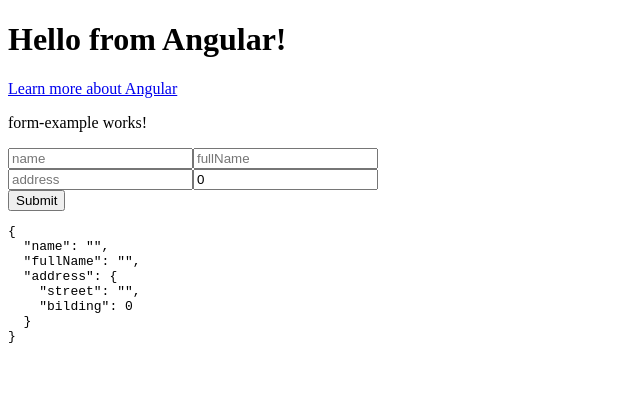
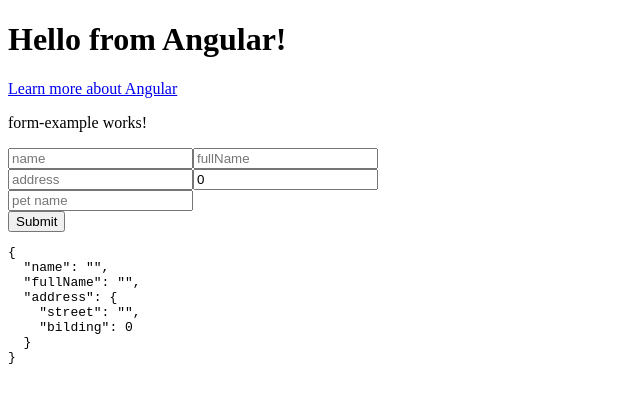
Before and after one commit to igor2000xp/angular-template-form-validator, an Angular app: page / in a window 1280 px wide. Shown: the top 402 px of the page, without its empty margins (0-640 px from the left). Built offline with nearby package versions, Linux system fonts and the light colour scheme.

Commit message:
feat: standalone input into the form

```diff
--- a/src/app/form-example/form-example.component.html
+++ b/src/app/form-example/form-example.component.html
@@ -7,9 +7,17 @@
     <input type="text" [(ngModel)]="user.address.street" name="address-sreet" placeholder="address">
     <input type="text" name="address-building" [(ngModel)]="user.address.bilding" placeholder="building">
   </div>
+  <div>
+    <input type="text" placeholder="pet name" [(ngModel)]="petName" [ngModelOptions]="{standalone: true}">
+  </div>
   <button type="submit">Submit</button>
 </form>
 
 <div>
   <pre>{{ user | json }}</pre>
 </div>
+
+
+<div>
+  {{petName}}
+</div>
--- a/src/app/form-example/form-example.component.ts
+++ b/src/app/form-example/form-example.component.ts
@@ -20,6 +20,8 @@ export class FormExampleComponent {
     }
   }
 
+  petName = '';
+
   // onMyChange(str: string) {
   //   this.username = str;
   //   console.log(this.username);
```
